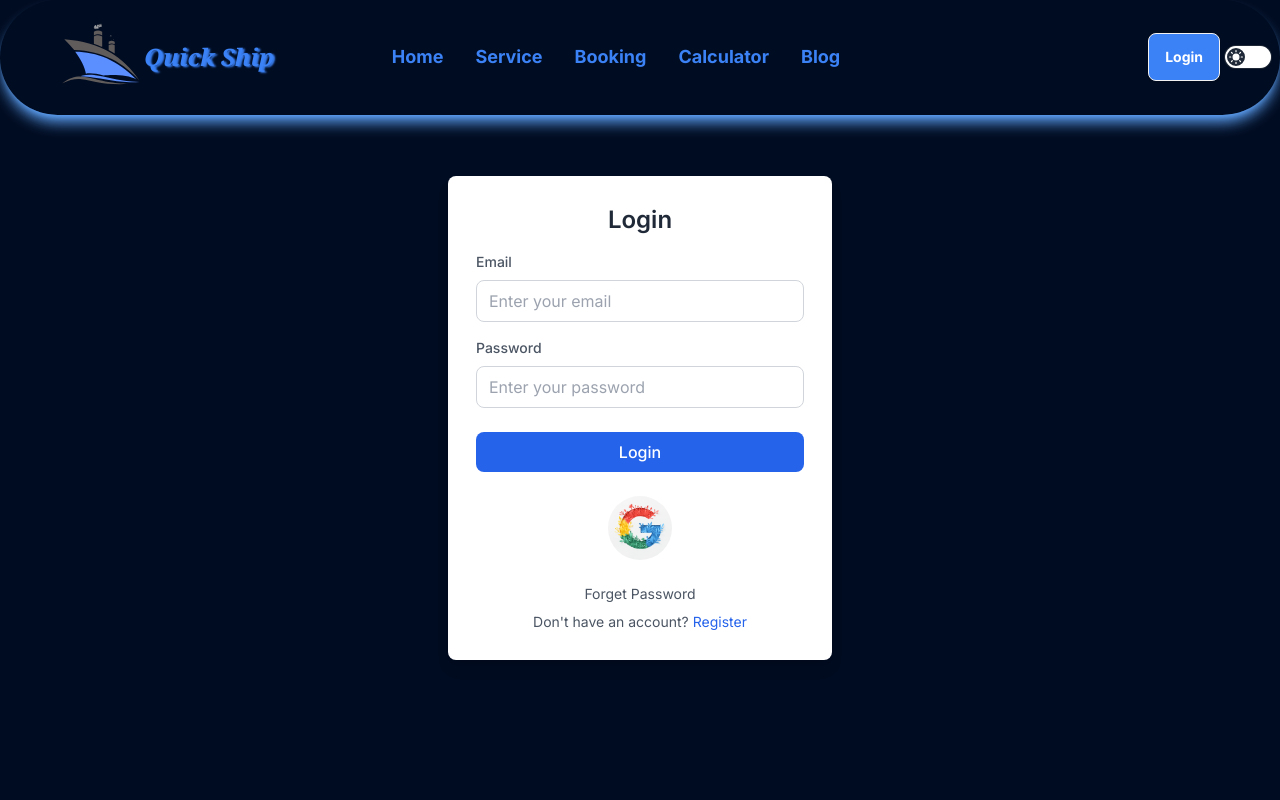
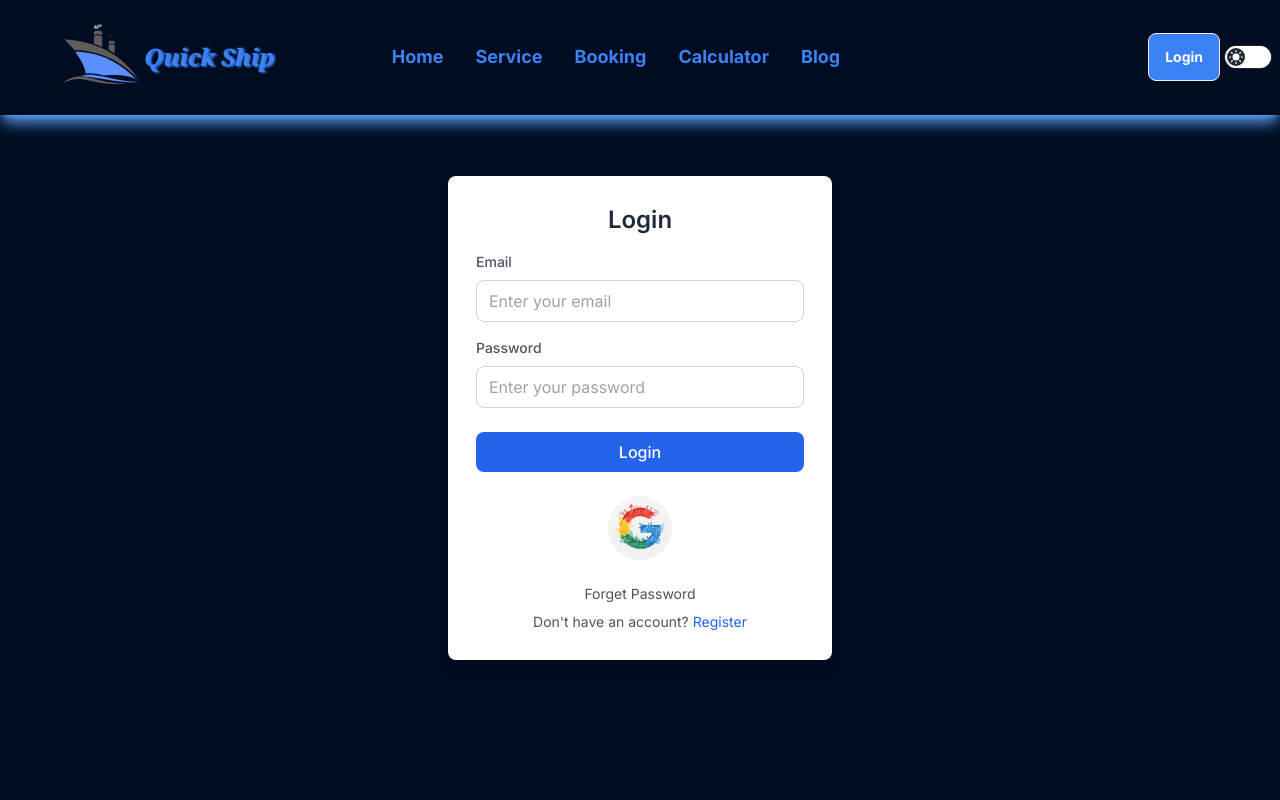
Before and after one commit to liton61/quickShip-client, a Next.js app: page /login in a window 1280 px wide. Shown: the top 800 px of the page. Built offline with nearby package versions, Linux system fonts and the light colour scheme; no server answers.

Commit message:
added something

```diff
--- a/src/app/login/page.js
+++ b/src/app/login/page.js
@@ -7,20 +7,21 @@ import Image from "next/image";
 import Link from "next/link";
 import google from "../../asstes/google.jpg";
 import swal from "sweetalert";
-import { redirect } from "next/dist/server/api-utils";
+import { useRouter } from "next/navigation";
 
 const Login = () => {
   const { signIn, googleLogin } = useContext(AuthContext);
+  const router = useRouter();
+
   const handleGoogleLogin = () => {
     googleLogin()
       .then((res) => {
         console.log(res.data);
-        redirect("/")
+        router.push("/");
       })
       .catch((error) => {
         console.log(error);
       });
-
   };
 
   const handleLogin = (e) => {
@@ -40,7 +41,7 @@ const Login = () => {
           text: "You you have successfully login !",
           icon: "success",
         });
-        navigate("/");
+        router.push("/");
       })
       .catch((error) => {
         console.log(error);
--- a/src/app/page.js
+++ b/src/app/page.js
@@ -10,6 +10,7 @@ import Parcel from "@/components/ui/Parcel";
 import ProductDelivery from "@/components/ui/ProductDelivery";
 import Stat from "@/components/ui/Stat";
 import WorldMap from "@/components/ui/WorldMap";
+import { Chat } from "@mui/icons-material";
 import React from "react";
 
 const page = () => {
@@ -24,6 +25,7 @@ const page = () => {
       <CallUs />
       <Stat />
       <WorldMap />
+      <Chat/>
       <ContactForm />
     </>
   );
--- a/src/components/shared/Navbar/Navbar.js
+++ b/src/components/shared/Navbar/Navbar.js
@@ -52,13 +52,13 @@ const Navbar = () => {
     </>
   );
   return (
-    <div className="container m-auto">
+    <div className="m-auto">
       <div
-        className="navbar container m-auto shadow-lg shadow-[#60a5fa]"
+        className="navbar m-auto shadow-lg shadow-[#60a5fa]"
         style={{
           position: "fixed",
           backgroundColor: isScrolled ? "#FFFFFF" : "transparent",
-          borderRadius: isScrolled ? "999px" : "999px",
+          borderRadius: isScrolled ? "" : "",
           zIndex: 1000,
 
         }}
--- /dev/null
+++ b/src/components/ui/Chat.jsx
@@ -0,0 +1,14 @@
+import React from 'react'
+import ForumIcon from '@mui/icons-material/Forum';
+import { Box } from '@mui/material';
+function chat() {
+  return (
+    <div className='relative'>
+    <Box bgcolor="bg-blue-600">
+    <ForumIcon className=''/>
+    </Box>
+    </div>
+  )
+}
+
+export default chat
```
